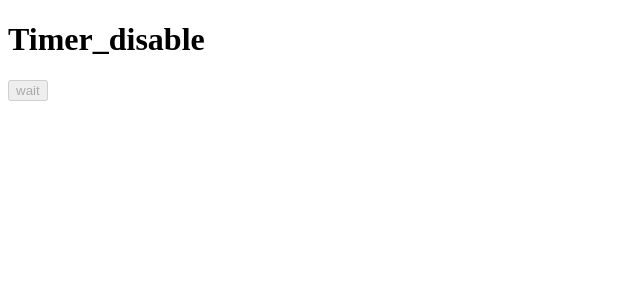
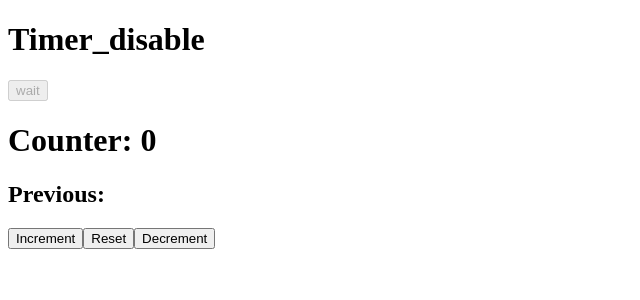
Before and after one commit to Kishore-L13/Namaste_react_Practice, a React (Vite) app: page / in a window 1280 px wide. Shown: the top 300 px of the page, without its empty margins (0-640 px from the left). Built offline with nearby package versions, Linux system fonts and the light colour scheme.

Commit message:
PreviousCounter

```diff
--- a/src/App.jsx
+++ b/src/App.jsx
@@ -1,12 +1,14 @@
 import './App.css'
 import "i18next"
 import Timer_disable from './Project/Timer_disable'
+import PreviousCounter from './Project/PreviousCounter'
 
 function App() {
 
   return (
     <>
   <Timer_disable/>
+  <PreviousCounter/>
     </>
   )
 }
--- a/src/Project/PreviousCounter.jsx
+++ b/src/Project/PreviousCounter.jsx
@@ -1,8 +1,25 @@
-import React from 'react'
-
+import React, { useState } from 'react'
+import usePrevious from './usePrevious'
 const PreviousCounter = () => {
+    const [count,setCount] = useState(0)
+    const increment = ()=>{
+        setCount(prev=>prev+1)
+    }
+    const decrement = ()=>{
+        setCount(prev=>prev-1)
+    }
+    const reset = ()=>{
+        setCount(0)
+    }
+      const previousCount = usePrevious(count);
   return (
-    <div>PreviousCounter</div>
+    <div>
+        <h1>Counter: {count}</h1>
+        <h2>Previous: {previousCount}</h2>
+        <button onClick={()=>increment()}>Increment</button>
+        <button onClick={()=>reset()}>Reset</button>
+        <button onClick={()=>decrement()}>Decrement</button>
+    </div>
   )
 }
 
--- /dev/null
+++ b/src/Project/usePrevious.jsx
@@ -0,0 +1,8 @@
+import React,{useEffect,useRef} from "react";
+export default function usePrevious(value) {
+    const ref = useRef();
+    useEffect(() => {
+        ref.current = value;
+    }, [value])
+    return ref.current
+}
```
